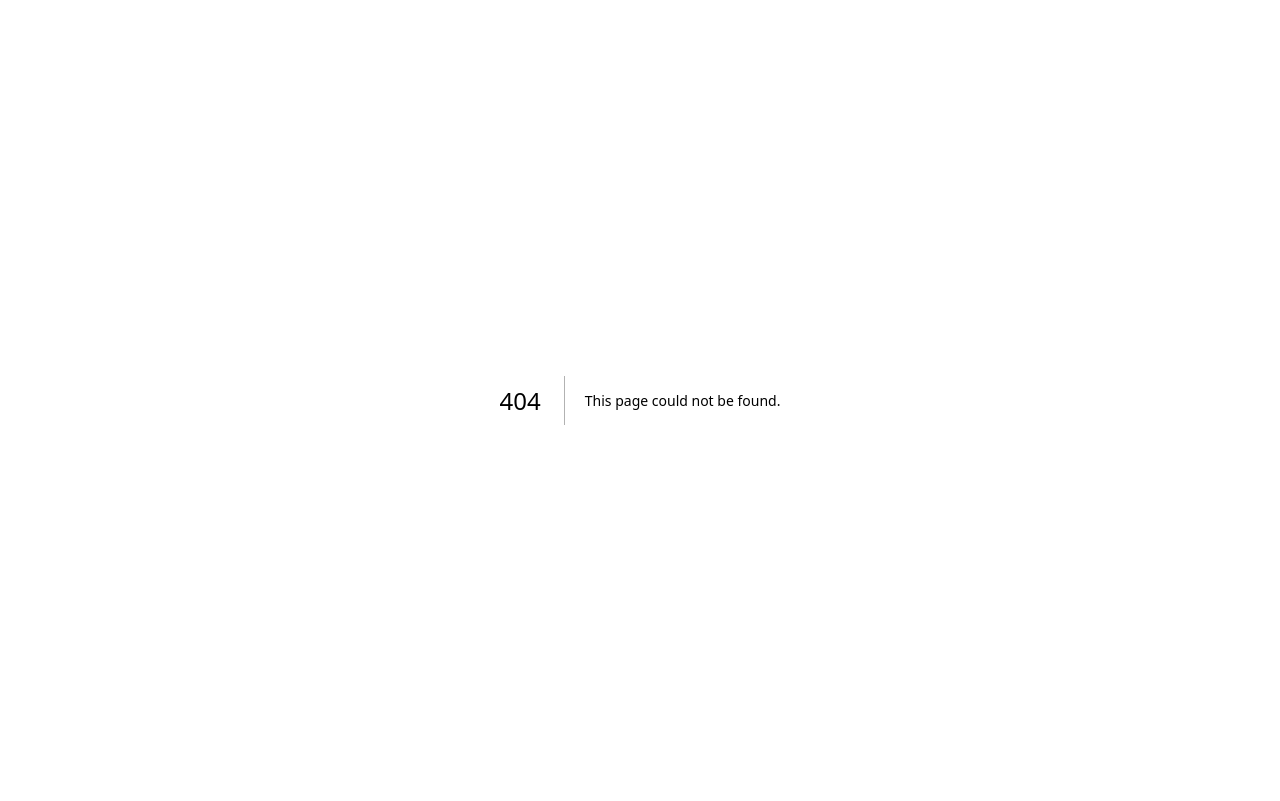
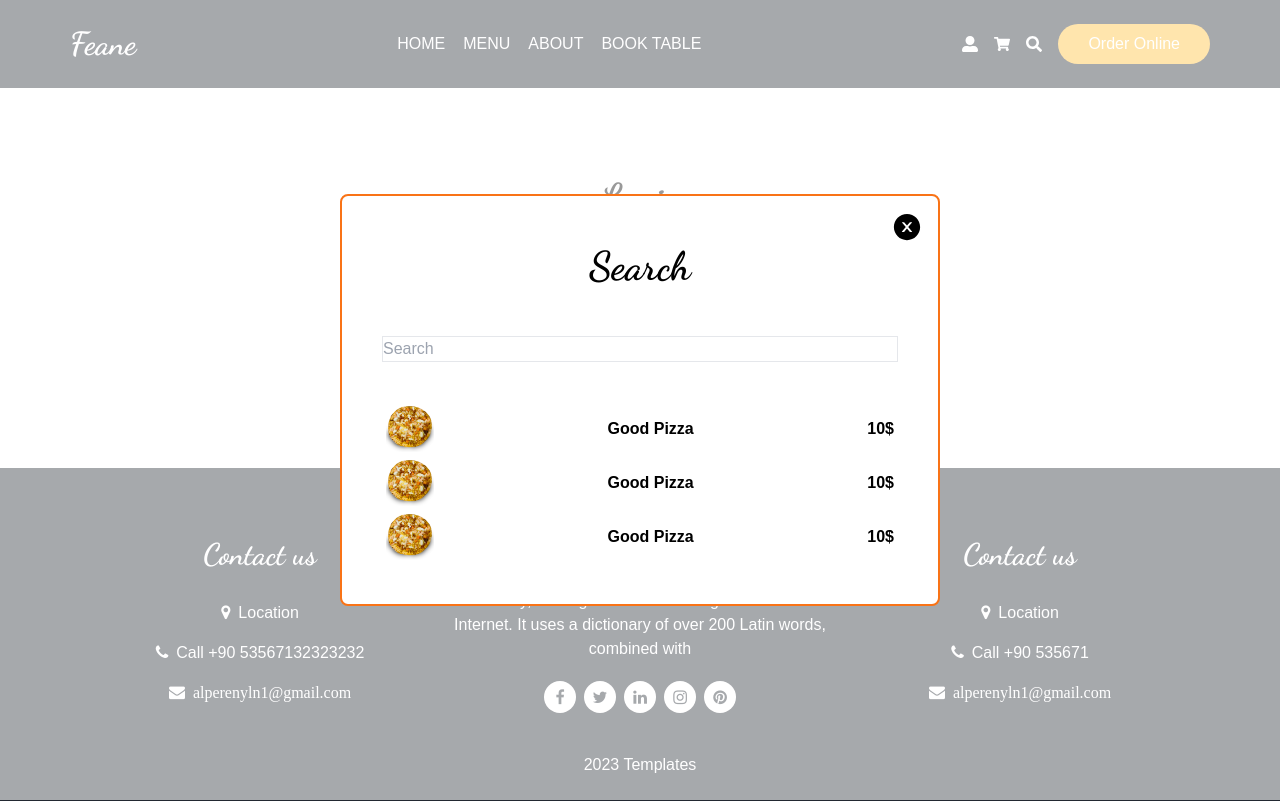
Before and after one commit to Alperenyilan/FoodOrderingNew, a Next.js app: page /auth/login in a window 1280 px wide. Before the commit this address had no page. Built offline with nearby package versions, Linux system fonts and the light colour scheme.

Commit message:
commit on main

```diff
--- a/components/customers/Customers.jsx
+++ b/components/customers/Customers.jsx
@@ -49,7 +49,7 @@
   };
   return (
     //* dış taraf için genel bi container olusturduk */
-    <div className='container mx-auto my-20'>
+    <div className='container mx-auto mb-20 mt-12'>
       <Title addClass='text-[40px] text-center'>What says Our customers</Title>
 
       <Slider {...settings}>
--- a/components/layout/Header.jsx
+++ b/components/layout/Header.jsx
@@ -5,6 +5,7 @@
 import { GiHamburgerMenu } from "react-icons/gi";
 import { AiFillCloseCircle } from "react-icons/ai";
 import { useRouter } from "next/router";
+import Link from "next/link";
 
 const Header = () => {
   const [isSearchModal, setIsSearchModal] = useState(true);
@@ -28,16 +29,16 @@
         >
           <ul className='flex gap-x-2 sm:flex-row flex-col items-center '>
             <li className='px-[5px] py-[10px] uppercase hover:text-primary cursor-pointer'>
-              <a href=''>Home</a>
+              <Link href='/'>Home</Link>
             </li>
             <li className='px-[5px] py-[10px] uppercase hover:text-primary cursor-pointer'>
-              <a href=''>Menu</a>
+              <Link href='/menu'>Menu</Link>
             </li>
             <li className='px-[5px] py-[10px] uppercase hover:text-primary cursor-pointer'>
-              <a href=''>About</a>
+              <Link href='/about'>About</Link>
             </li>
             <li className='px-[5px] py-[10px] uppercase hover:text-primary cursor-pointer'>
-              <a href=''>Book Table</a>
+              <Link href='/reservation'>Book Table</Link>
             </li>
           </ul>
           {isMenuModal && (
@@ -53,14 +54,14 @@
           )}
         </nav>
         <div className='flex gap-x-4 items-center'>
+          <Link href='/auth/login'>
+            <FaUserAlt className='hover:text-primary transition-all cursor-pointer' />
+          </Link>
           <a href='#'>
-            <FaUserAlt className='hover:text-primary transition-all' />
-          </a>
-          <a href='#'>
-            <FaShoppingCart className='hover:text-primary transition-all' />
+            <FaShoppingCart className='hover:text-primary transition-all cursor-pointer' />
           </a>
           <button onClick={() => setIsSearchModal(true)}>
-            <FaSearch className='hover:text-primary transition-all' />
+            <FaSearch className='hover:text-primary transition-all cursor-pointer' />
           </button>
           <a href='#' className='md:inline-block hidden sm'>
             <button className='btn-primary '>Order Online</button>
--- a/components/ui/Logo.jsx
+++ b/components/ui/Logo.jsx
@@ -1,7 +1,13 @@
 import React from "react";
-
+import Link from "next/link";
 const Logo = () => {
-  return <div className='text-[2rem] font-dancing font-bold'>Feane</div>;
+  return (
+    <Link href='/'>
+      <span className='text-[2rem] font-dancing font-bold cursor-pointer'>
+        Feane
+      </span>
+    </Link>
+  );
 };
 
 export default Logo;
--- /dev/null
+++ b/layout/Layout.js
@@ -0,0 +1,14 @@
+import Footer from '@/components/layout/Footer'
+import Header from '@/components/layout/Header'
+import React from 'react'
+
+const Layout = ({ children }) => {
+    return (<React.Fragment>
+        <Header />
+        {children}
+        <Footer />
+    </React.Fragment>
+    )
+}
+
+export default Layout
--- a/pages/_app.js
+++ b/pages/_app.js
@@ -1,7 +1,10 @@
 import "../styles/globals.css";
 import "slick-carousel/slick/slick.css";
 import "slick-carousel/slick/slick-theme.css";
+import Layout from "@/layout/Layout";
 
 export default function App({ Component, pageProps }) {
-  return <Component {...pageProps} />;
+  return <Layout>
+    <Component {...pageProps} />
+  </Layout>;
 }
--- /dev/null
+++ b/pages/about/index.js
@@ -0,0 +1,12 @@
+import About from '@/components/About'
+import React from 'react'
+
+const Index = () => {
+    return (
+        <div>
+            <About />
+        </div>
+    )
+}
+
+export default Index
--- /dev/null
+++ b/pages/auth/login.jsx
@@ -0,0 +1,65 @@
+import Input from "@/components/form/Input";
+import Title from "../../components/ui/Title";
+import { useFormik } from "formik";
+import { loginSchema } from "@/schema/login";
+
+const Login = () => {
+  const onSubmit = async (values, actions) => {
+    await new Promise((resolve) => setTimeout(resolve, 4000));
+    actions.resetForm();
+  };
+
+  const { values, errors, touched, handleSubmit, handleChange, handleBlur } =
+    useFormik({
+      initialValues: {
+        password: "",
+        email: "",
+      },
+      onSubmit,
+      validationSchema: loginSchema,
+    });
+
+  const inputs = [
+    {
+      id: 1,
+      name: "email",
+      type: "email",
+      placeholder: "Your Email Address",
+      value: values.email,
+      errorMessage: errors.email,
+      touched: touched.email,
+    },
+    {
+      id: 2,
+      name: "password",
+      type: "password",
+      placeholder: "Your Password",
+      value: values.password,
+      errorMessage: errors.password,
+      touched: touched.password,
+    },
+  ];
+  return (
+    <div className='mx-auto container'>
+      <div className='flex flex-col items-center my-20 w-1/2 mx-auto'>
+        <Title addClass='text-[40px]'>Login</Title>
+        <div className='flex flex-col gap-y-2 w-full'>
+          {inputs.map((input) => (
+            <Input
+              key={input.id}
+              {...input}
+              onChange={handleChange}
+              onBlur={handleBlur}
+            />
+          ))}
+        </div>
+        <div>
+          <button className='btn-primary'>Login</button>
+          <button className='btn-primary'>Github</button>
+        </div>
+      </div>
+    </div>
+  );
+};
+
+export default Login;
--- a/pages/index.jsx
+++ b/pages/index.jsx
@@ -1,7 +1,7 @@
-import Header from "../components/layout/Header";
+
 import Head from "next/head";
 import Home from "./home";
-import Footer from "@/components/layout/Footer";
+
 export default function Index() {
   return (
     <div className=''>
@@ -11,9 +11,7 @@
         <meta name='viewport' content='width=device-width, initial-scale=1' />
         <link rel='icon' href='/favicon.ico' />
       </Head>
-      <Header />
       <Home />
-      <Footer />
     </div>
   );
 }
--- /dev/null
+++ b/pages/menu/index.jsx
@@ -0,0 +1,12 @@
+import MenuWrapper from "@/components/product/MenuWrapper";
+import React from "react";
+
+const Index = () => {
+  return (
+    <div className='pt-10'>
+      <MenuWrapper />
+    </div>
+  );
+};
+
+export default Index;
--- /dev/null
+++ b/pages/reservation/index.js
@@ -0,0 +1,10 @@
+import Reservation from '@/components/Reservation'
+import React from 'react'
+
+const Index = () => {
+    return (
+        <div><Reservation /></div>
+    )
+}
+
+export default Index
--- /dev/null
+++ b/schema/login.js
@@ -0,0 +1,8 @@
+import * as Yup from "yup";
+
+export const loginSchema = Yup.object({
+
+    email: Yup.string().required("Email is required.").email("Email is invalid."),
+    password: Yup.string().required("Password is required."),
+
+});
```
